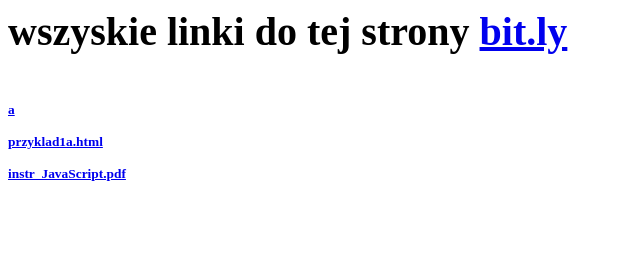
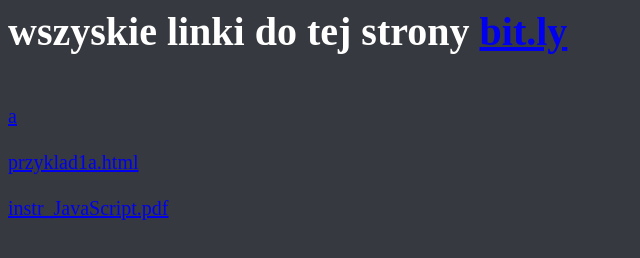
Before and after one commit to yrzer/pracownia_witr_i_apl, a plain HTML site: page all.html in a window 1280 px wide. Shown: the whole page, without its empty margins (0-640 px from the left). Drawn offline with Linux system fonts and the light colour scheme.

Commit message:
Update all.html

```diff
--- a/all.html
+++ b/all.html
@@ -1,6 +1,6 @@
 <html>
- <head>
-  <link rel="stylesheet" href="https://github.com/yrzer/pracownia_witr_i_apl/blob/main/all.html">
+ <head><link rel="stylesheet" href="dark_mode.css">
+<link rel="stylesheet" href="https://yrzer.github.io/pracownia_witr_i_apl/dark_mode.css">
  <meta charset="UTF-8">
  <title>wszystko </title>
  <style type="text/css">
@@ -11,7 +11,6 @@
  </head>
 <body>
 <h1>wszyskie linki do tej strony <a href="https://bit.ly/g_yrzer">bit.ly</a></h1>
- <h6><code><link rel="stylesheet" href="https://github.com/yrzer/pracownia_witr_i_apl/blob/main/all.html"></code><h6>
 <br>
 <a href="https://yrzer.github.io/pracownia_witr_i_apl/ ">  a  <a><br>
 <br>
```
